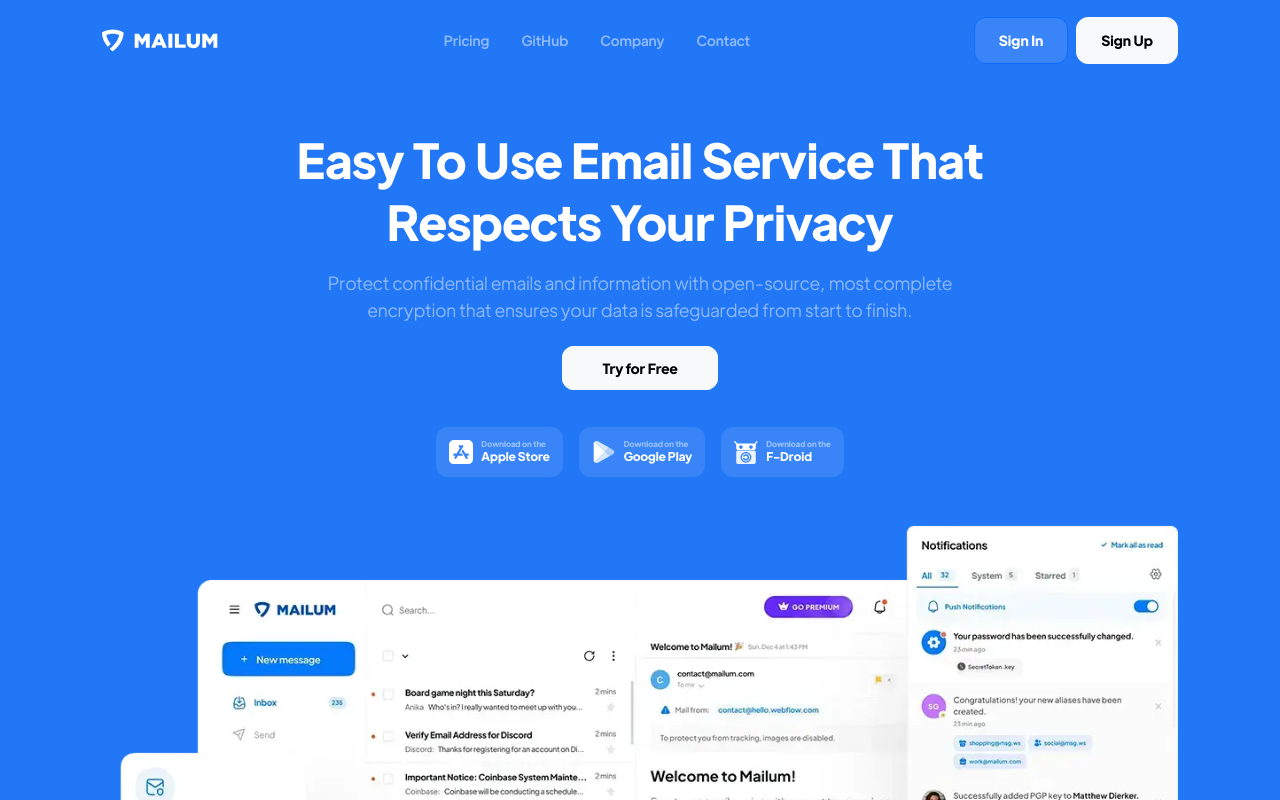
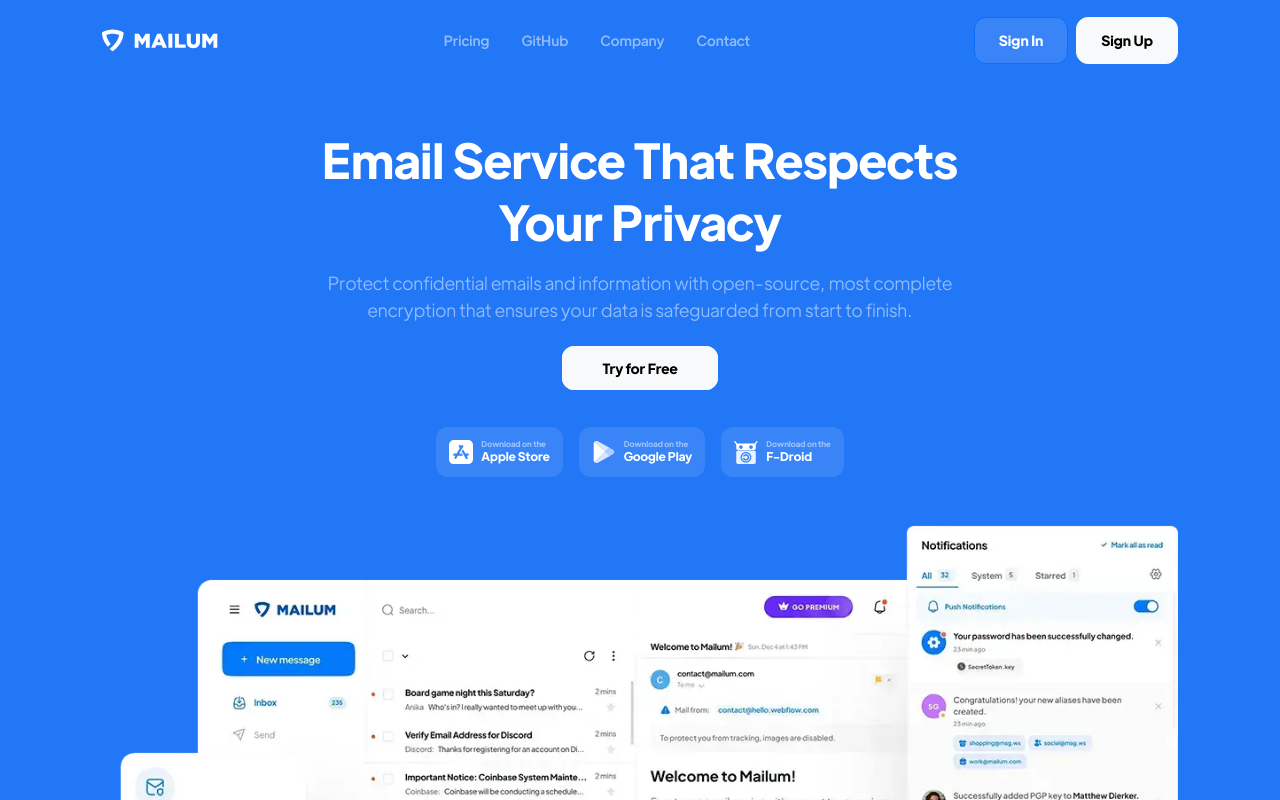
Before and after one commit to cyberfear-com/frontEnd, a React (Vite) app: page / in a window 1280 px wide. Shown: the top 800 px of the page. Built offline with nearby package versions, Linux system fonts and the light colour scheme.

Commit message:
Updated header text again

```diff
--- a/src/components/HomeBanner.jsx
+++ b/src/components/HomeBanner.jsx
@@ -39,7 +39,7 @@ export default function HomeBanner() {
 
             <h1 className='d-none d-md-inline'>
               {/*Make Email Security a&nbsp;Priority*/}
-              Easy To Use Email Service That Respects Your&nbsp;Privacy
+              Email Service That Respects Your&nbsp;Privacy
             </h1>
             <h2 className='d-md-none'>
               Peace of&nbsp;Mind<br />
```
